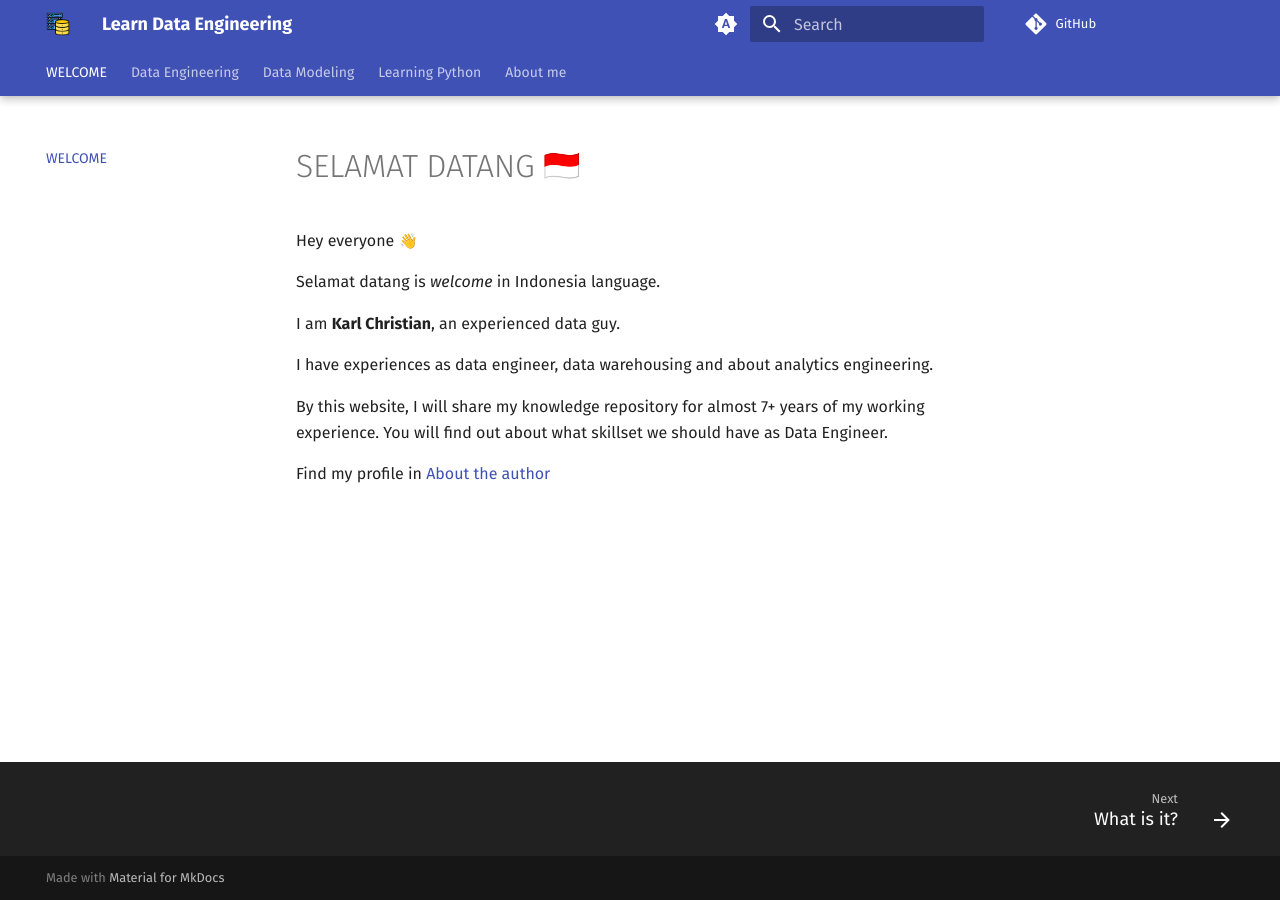
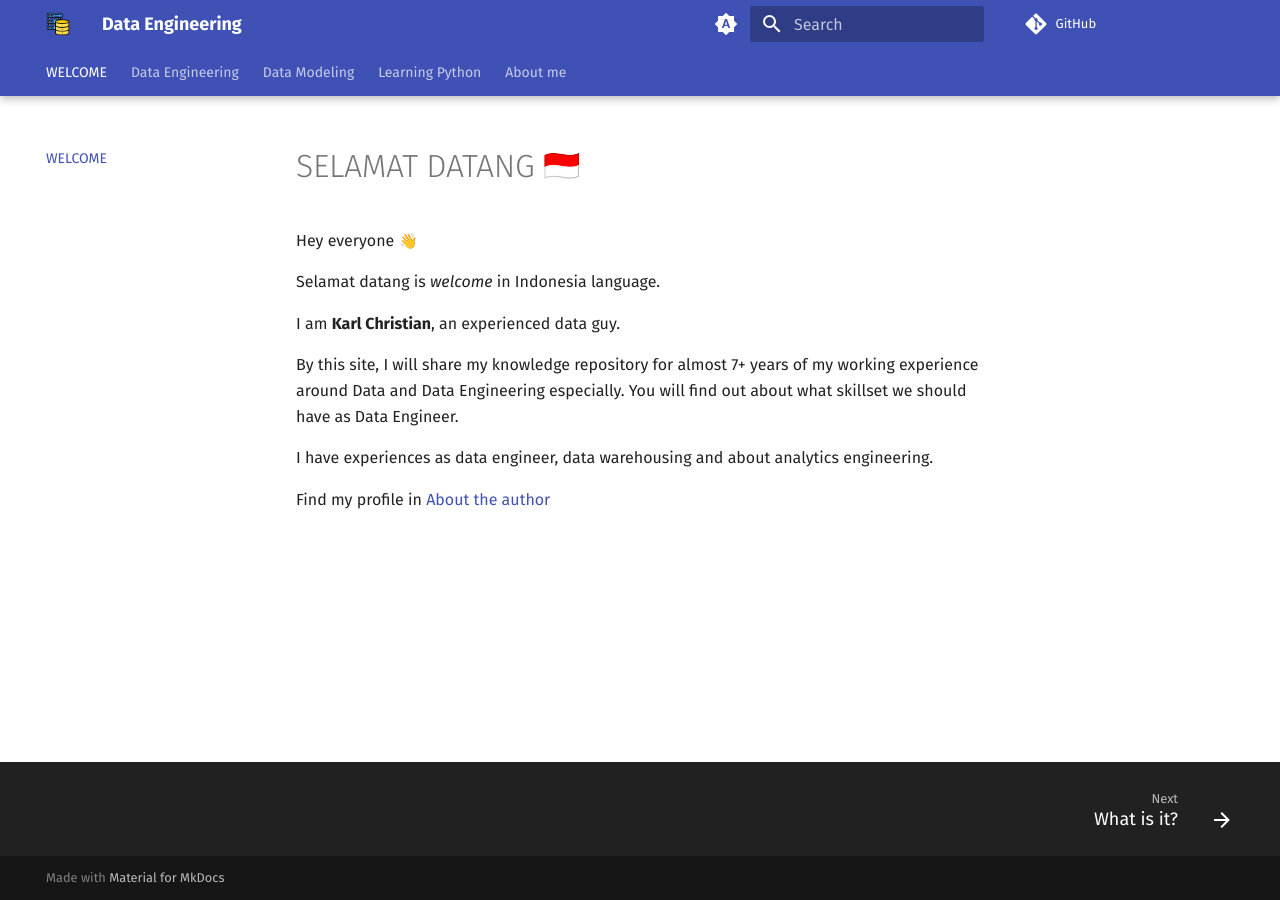
Before and after one commit to karlchris/data-engineering, an MkDocs documentation site: the page built from docs/index.md, in a window 1280 px wide. Built offline with MkDocs 1.6.1 and Material for MkDocs 9.7.7, drawn with Linux system fonts in a browser that asks for light colours; emoji names are drawn with the system emoji font; comment, search, counter and statistics services are not loaded.

Commit message:
rename site to data-engineering (#7)

```diff
--- a/docs/index.md
+++ b/docs/index.md
@@ -6,9 +6,9 @@ Selamat datang is _welcome_ in Indonesia language.
 
 I am **Karl Christian**, an experienced data guy.
 
+By this site, I will share my knowledge repository for almost 7+ years of my working experience around Data and Data Engineering especially.
+You will find out about what skillset we should have as Data Engineer.
+
 I have experiences as data engineer, data warehousing and about analytics engineering.
 
-By this website, I will share my knowledge repository for almost 7+ years of my working experience.
-You will find out about what skillset we should have as Data Engineer.
-
 Find my profile in [About the author](author.md)
--- a/mkdocs.yml
+++ b/mkdocs.yml
@@ -1,9 +1,9 @@
-site_name: Learn Data Engineering
-site_url: https://karlchris.github.io/learn-data-engineering/
+site_name: Data Engineering
+site_url: https://karlchris.github.io/data-engineering/
 
 
 # Github spec
-repo_url: https://github.com/karlchris/learn-data-engineering
+repo_url: https://github.com/karlchris/data-engineering
 
 theme:
   name: material
```
Also changed, not shown: README.md (+3 -3 lines), 1 other file.
